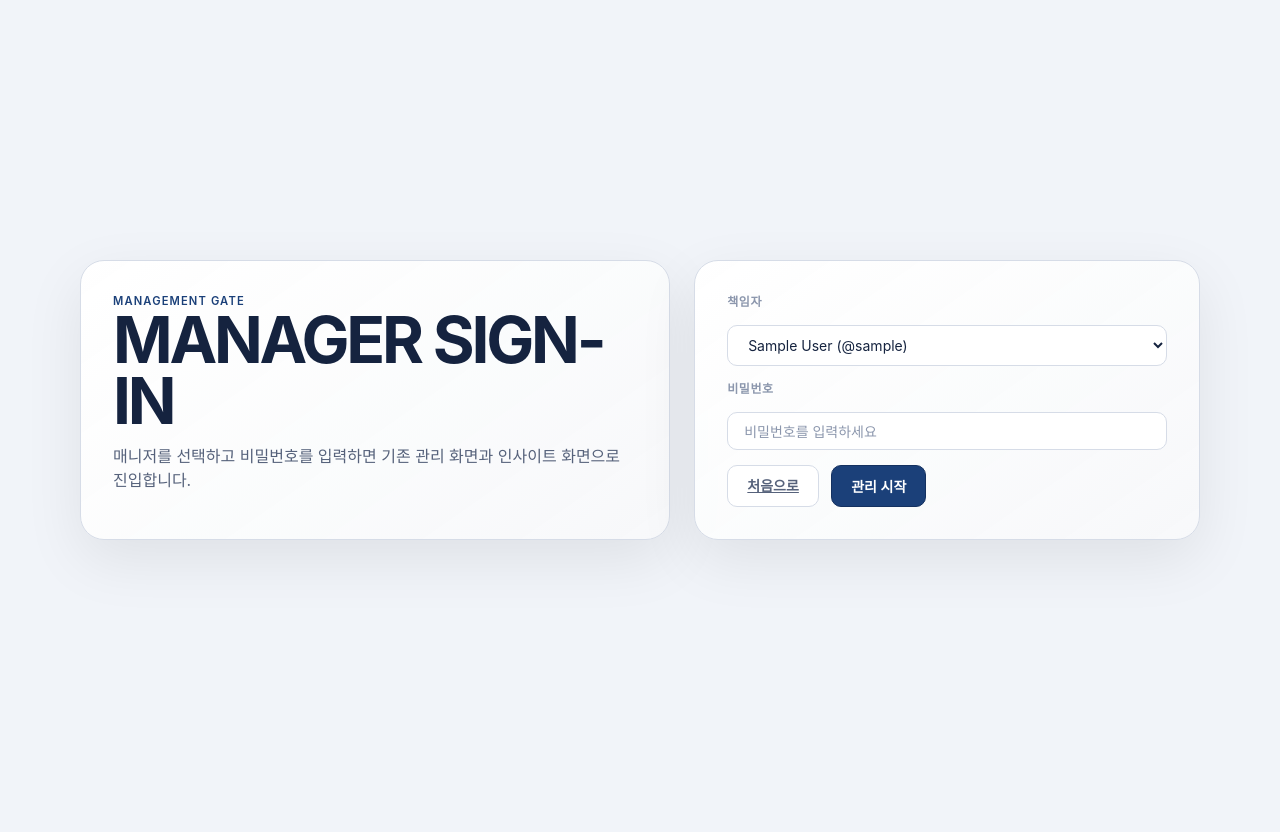
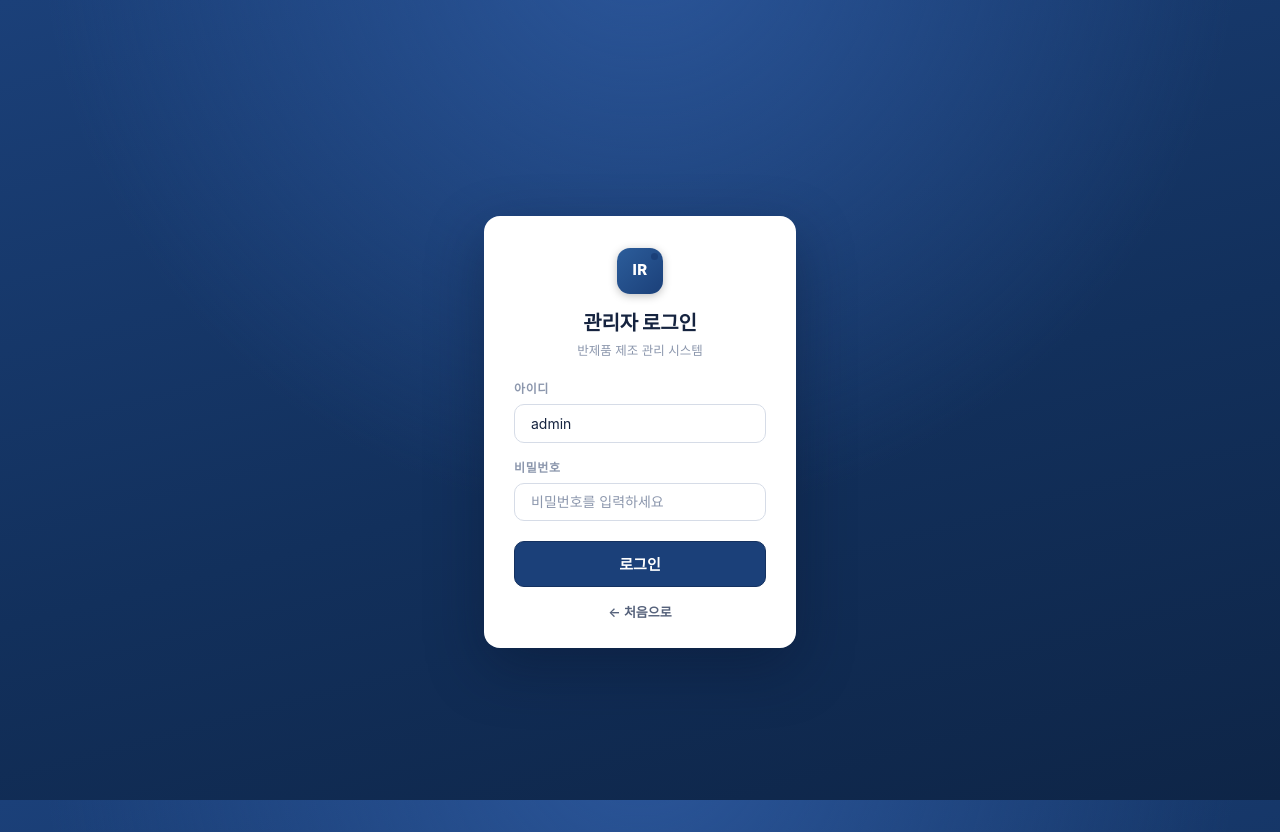
Before and after one commit to ykh00046/IRMS, a Python web app: template templates/management_login.html in a window 1280 px wide. Before the commit the page ends 549 px from the top, so only its background shows below. Run offline with Jinja, Linux system fonts and the light colour scheme; the template is opened without the code that fills it: most values are stand-ins (such as "Sample title", 1, 10 or a date in 2020); some libraries are stand-ins or nearby versions; some web fonts are replaced.

Commit message:
feat(ui): 관리자 로그인 시안 이식 + 단일 admin 전환 (5/n)
management 로그인을 시안(네이비 게이트)으로 교체하고 인증 단순화 결정대로
책임자 드롭다운 → 단일 admin 아이디/비밀번호 입력으로 전환.
- management_login.html: 네이비 그라데이션 + 화이트 카드(IR 로고·관리자 로그인·
  반제품 제조 관리 시스템) + 아이디(admin)/비밀번호 + 로그인 버튼 + 처음으로
- select(책임자 여러 명) 제거 → text input(id 동일 manager-username)이라 JS 무변경,
  백엔드 management-login은 admin/admin 허용(확인됨)
- access.css에 .login-* 카드 스타일 추가
- 검증: 251 passed, 브라우저 admin/admin 로그인 → /management 진입 확인

Co-Authored-By: Claude Opus 4.8 <noreply@anthropic.com>

```diff
--- a/static/css/access.css
+++ b/static/css/access.css
@@ -300,6 +300,89 @@
   }
 }
 
+/* 로그인 카드 (management_login) — 시안 네이비 게이트 */
+.login-stage {
+  min-height: 100vh;
+  display: grid;
+  place-items: center;
+  padding: 2rem 1.5rem;
+}
+
+.login-card {
+  width: min(400px, 100%);
+  background: var(--surface, #fff);
+  border-radius: 16px;
+  padding: 32px 30px 26px;
+  box-shadow: 0 20px 56px rgba(8, 20, 45, 0.4);
+  display: flex;
+  flex-direction: column;
+  gap: 16px;
+}
+
+.login-head {
+  display: flex;
+  flex-direction: column;
+  align-items: center;
+  gap: 4px;
+  margin-bottom: 4px;
+}
+
+.login-logo {
+  width: 46px;
+  height: 46px;
+  border-radius: 13px;
+  font-size: 15px;
+  margin-bottom: 10px;
+}
+
+.login-title {
+  font-size: 20px;
+  font-weight: 800;
+  color: var(--text-primary);
+  letter-spacing: -0.01em;
+}
+
+.login-subtitle {
+  font-size: 12.5px;
+  color: var(--text-tertiary);
+}
+
+.login-field {
+  display: flex;
+  flex-direction: column;
+  gap: 6px;
+}
+
+.login-submit {
+  width: 100%;
+  height: 46px;
+  font-size: 15px;
+  margin-top: 4px;
+}
+
+.login-demo {
+  text-align: center;
+  font-size: 11.5px;
+  color: var(--text-tertiary);
+}
+
+.login-demo code {
+  font-family: var(--font-mono);
+  color: var(--text-secondary);
+}
+
+.login-back {
+  text-align: center;
+  font-size: 13px;
+  font-weight: 600;
+  color: var(--text-secondary);
+  text-decoration: none;
+}
+
+.login-back:hover {
+  color: var(--brand, #1b4079);
+}
+
 .entry-test-corner {
   position: fixed;
   top: 0.85rem;
--- a/templates/management_login.html
+++ b/templates/management_login.html
@@ -3,7 +3,7 @@
   <head>
     <meta charset="UTF-8" />
     <meta name="viewport" content="width=device-width, initial-scale=1.0" />
-    <title>IRMS · Management Login</title>
+    <title>IRMS · 관리자 로그인</title>
     <link rel="preconnect" href="https://fonts.googleapis.com" />
     <link rel="preconnect" href="https://fonts.gstatic.com" crossorigin />
     <link href="https://cdn.jsdelivr.net/gh/orioncactus/pretendard@v1.3.9/dist/web/static/pretendard.min.css" rel="stylesheet" />
@@ -11,40 +11,30 @@
     <link rel="stylesheet" href="/static/css/common.css" />
     <link rel="stylesheet" href="/static/css/access.css" />
   </head>
-  <body>
-    <main class="access-shell">
-      <section class="access-stage access-stage-split">
-        <div class="access-hero">
-          <p class="eyebrow">Management Gate</p>
-          <h1>MANAGER SIGN-IN</h1>
-          <p class="access-subtitle">
-            매니저를 선택하고 비밀번호를 입력하면 기존 관리 화면과 인사이트 화면으로 진입합니다.
-          </p>
+  <body class="launch-body">
+    <main class="login-stage">
+      <form id="management-login-form" class="login-card">
+        <input id="next-url" type="hidden" value="{{ next_url }}" />
 
-          {% if show_demo_credentials %}
-          <div class="login-note">
-            <strong>기본 계정</strong>
-            <code>manager / manager123</code>
-            <code>manager2 / manager223</code>
-          </div>
-          {% endif %}
+        <div class="login-head">
+          <span class="brand-logo login-logo">IR</span>
+          <h1 class="login-title">관리자 로그인</h1>
+          <p class="login-subtitle">반제품 제조 관리 시스템</p>
         </div>
 
-        <form id="management-login-form" class="access-form">
-          <input id="next-url" type="hidden" value="{{ next_url }}" />
+        <div class="login-field">
+          <label class="filter-label" for="manager-username">아이디</label>
+          <input
+            id="manager-username"
+            type="text"
+            class="input"
+            autocomplete="username"
+            placeholder="admin"
+            value="admin"
+          />
+        </div>
 
-          <label class="filter-label" for="manager-username">책임자</label>
-          <select id="manager-username" class="select">
-            {% for manager in managers %}
-            <option value="{{ manager.username }}">{{ manager.display_name }} (@{{ manager.username }})</option>
-            {% endfor %}
-          </select>
-          {% if not managers %}
-          <p class="login-error">
-            활성화된 책임자 계정이 없습니다. 사용자 계정 등록 후 로그인하세요.
-          </p>
-          {% endif %}
-
+        <div class="login-field">
           <label class="filter-label" for="manager-password">비밀번호</label>
           <input
             id="manager-password"
@@ -53,15 +43,18 @@
             autocomplete="current-password"
             placeholder="비밀번호를 입력하세요"
           />
+        </div>
 
-          <p id="management-login-error" class="login-error" hidden></p>
+        <p id="management-login-error" class="login-error" hidden></p>
 
-          <div class="access-actions">
-            <a href="/" class="btn">처음으로</a>
-            <button id="management-login-submit" type="submit" class="btn accent">관리 시작</button>
-          </div>
-        </form>
-      </section>
+        <button id="management-login-submit" type="submit" class="btn accent login-submit">로그인</button>
+
+        {% if show_demo_credentials %}
+        <p class="login-demo">기본 계정 <code>admin / admin</code> · 로그인 후 비밀번호를 변경하세요</p>
+        {% endif %}
+
+        <a href="/" class="login-back">← 처음으로</a>
+      </form>
     </main>
 
     <div id="toast-root" class="toast-container" role="status" aria-live="polite"></div>
```
